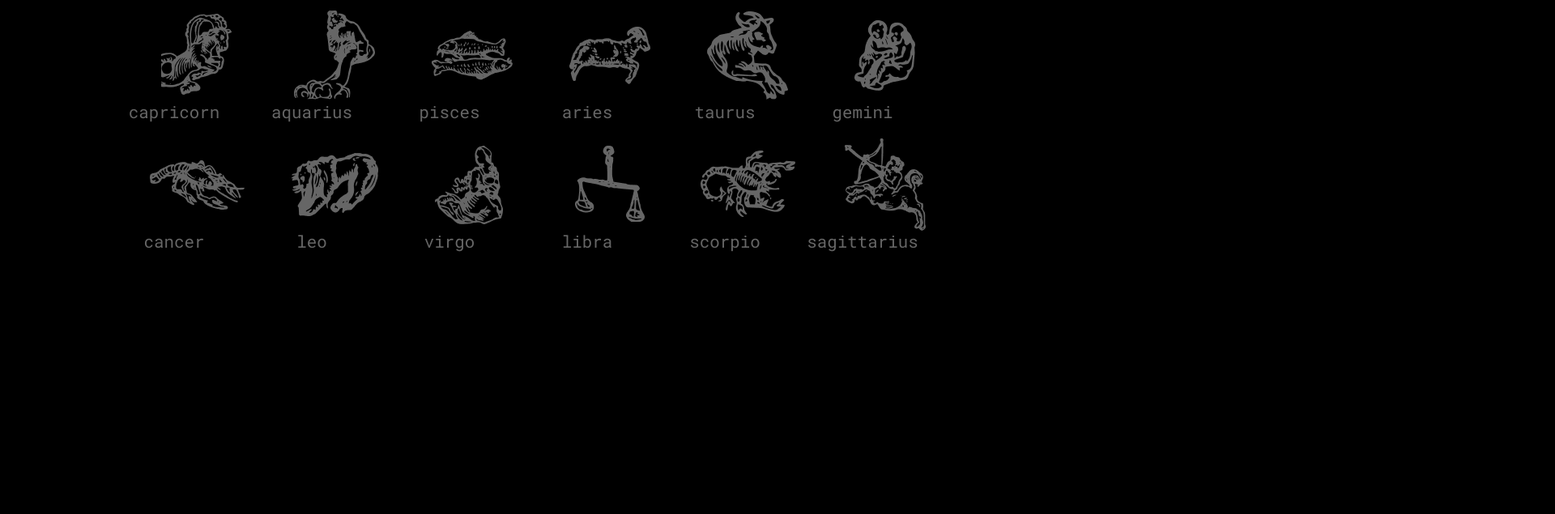
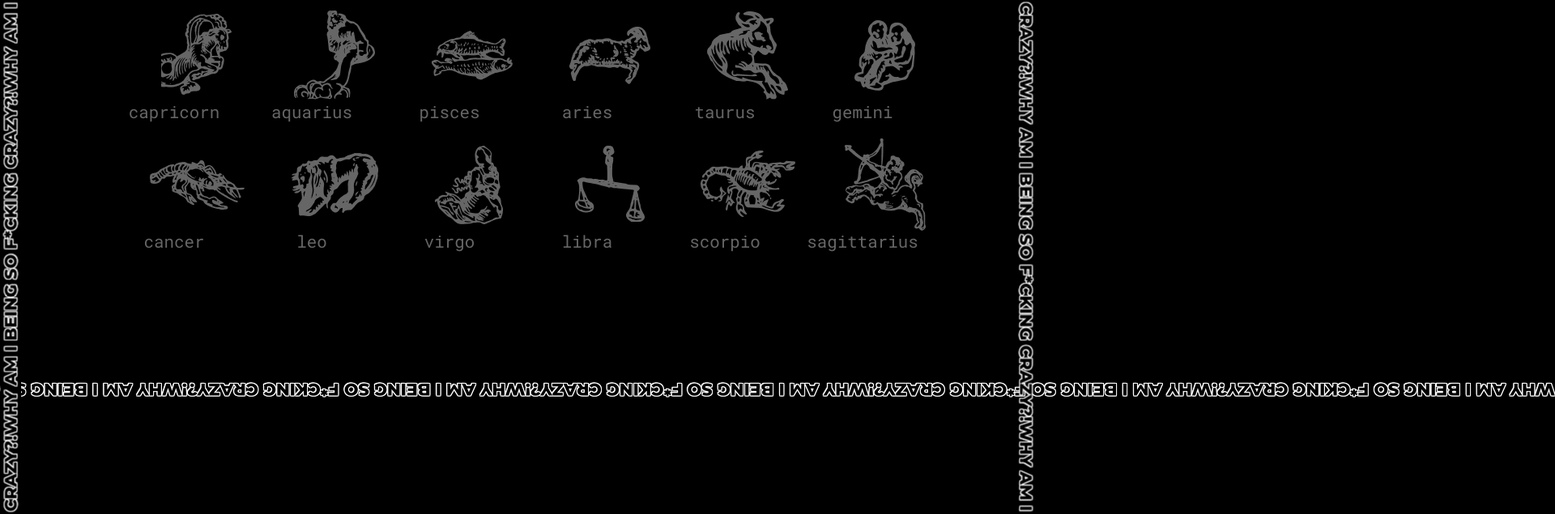
Before and after one commit to danvyle/horrorscope-front, a React (Create React App) app: page / in a window 1280 px wide. Shown: the part 307-942 px from the top of the page at 81% size, 1920 px wide, since content can reach past the window. Before the commit the page ends 800 px from the top, so only its background shows below. Built offline with nearby package versions, Linux system fonts and the light colour scheme.

Commit message:
borders added

```diff
--- a/src/App.css
+++ b/src/App.css
@@ -337,3 +337,161 @@ h4 {
 html {
   background: black;
 }
+
+/* border stuff */
+.border-text {
+  width:100%;
+  position: absolute;
+  display:flex;
+  background:black;
+  white-space:nowrap;
+  font-size: .8em;
+  animation: animate 10s linear infinite;
+  margin: 0;
+  padding: 0;
+  top: 0%;
+  font-family: Montserrat;
+  font-weight: 800;
+  text-shadow:
+  1px 1px 0 #FFFFFF,
+  1px -1px 0 #FFFFFF,
+  -1px 1px 0 #FFFFFF,
+  -1px -1px 0 #FFFFFF,
+  1px 0px 0 #FFFFFF,
+  0px 1px 0 #FFFFFF,
+  -1px 0px 0 #FFFFFF,
+  0px -1px 0px #FFFFFF,
+  1px 1px 1px #FFFFFF,
+  1px 1px 1px #FFFFFF;
+  color: #000000;
+  background: #000000;
+}
+
+@keyframes animate
+{
+  0%
+  {
+    transform: translateX(0);
+  }
+  100%
+  {
+    transform: translateX(-100%);
+  }
+}
+.border-text-bottom {
+  width:100%;
+  position: absolute;
+  display:flex;
+  background:black;
+  white-space:nowrap;
+  font-size: .8em;
+  animation: bottom 10s linear infinite;
+  margin: 0;
+  padding: 0;
+  top: 97%;
+  font-family: Montserrat;
+  font-weight: 800;
+  text-shadow:
+  1px 1px 0 #FFFFFF,
+  1px -1px 0 #FFFFFF,
+  -1px 1px 0 #FFFFFF,
+  -1px -1px 0 #FFFFFF,
+  1px 0px 0 #FFFFFF,
+  0px 1px 0 #FFFFFF,
+  -1px 0px 0 #FFFFFF,
+  0px -1px 0px #FFFFFF,
+  1px 1px 1px #FFFFFF,
+  1px 1px 1px #FFFFFF;
+  color: #000000;
+  background: #000000;
+}
+
+@keyframes bottom
+{
+  0%
+  {
+    transform: rotate(180deg) translateX(0);
+  }
+  100%
+  {
+    transform: rotate(180deg) translateX(-100%);
+  }
+}
+.border-text-left {
+  width:100%;
+  position: absolute;
+  display:flex;
+  background:black;
+  white-space:nowrap;
+  font-size: .8em;
+  animation: left 10s linear infinite;
+  margin: 0;
+  padding: 0;
+  left: -49%;
+  font-family: Montserrat;
+  font-weight: 800;
+  text-shadow:
+  1px 1px 0 #FFFFFF,
+  1px -1px 0 #FFFFFF,
+  -1px 1px 0 #FFFFFF,
+  -1px -1px 0 #FFFFFF,
+  1px 0px 0 #FFFFFF,
+  0px 1px 0 #FFFFFF,
+  -1px 0px 0 #FFFFFF,
+  0px -1px 0px #FFFFFF,
+  1px 1px 1px #FFFFFF,
+  1px 1px 1px #FFFFFF;
+  color: #000000;
+  background: #000000;
+}
+
+@keyframes left
+{
+  0%
+  {
+    transform: rotate(-90deg) translateX(0) ;
+  }
+  100%
+  {
+    transform: rotate(-90deg) translateX(-100%) ;
+  }
+}
+.border-text-right {
+  width:100%;
+  position: absolute;
+  display:flex;
+  background:black;
+  white-space:nowrap;
+  font-size: .8em;
+  animation: right 10s linear infinite;
+  margin: 0;
+  padding: 0;
+  right: -49%;
+  font-family: Montserrat;
+  font-weight: 800;
+  text-shadow:
+  1px 1px 0 #FFFFFF,
+  1px -1px 0 #FFFFFF,
+  -1px 1px 0 #FFFFFF,
+  -1px -1px 0 #FFFFFF,
+  1px 0px 0 #FFFFFF,
+  0px 1px 0 #FFFFFF,
+  -1px 0px 0 #FFFFFF,
+  0px -1px 0px #FFFFFF,
+  1px 1px 1px #FFFFFF,
+  1px 1px 1px #FFFFFF;
+  color: #000000;
+  background: #000000;
+}
+
+@keyframes right
+{
+  0%
+  {
+    transform: rotate(90deg) translateX(0) ;
+  }
+  100%
+  {
+    transform: rotate(90deg) translateX(-100%) ;
+  }
+}
--- a/src/containers/HoroscopeContainer.js
+++ b/src/containers/HoroscopeContainer.js
@@ -37,6 +37,10 @@ class HoroscopeContainer extends React.Component {
   render() {
     return (
       <Router>
+        <div><p className='border-text'> WHY AM I BEING SO F*CKING CRAZY?!WHY AM I BEING SO F*CKING CRAZY?!WHY AM I BEING SO F*CKING CRAZY?!WHY AM I BEING SO F*CKING CRAZY?!WHY AM I BEING SO F*CKING CRAZY?!WHY AM I BEING SO F*CKING CRAZY?!WHY AM I BEING SO F*CKING CRAZY?! </p> </div>
+        <div><p className='border-text-bottom'> WHY AM I BEING SO F*CKING CRAZY?!WHY AM I BEING SO F*CKING CRAZY?!WHY AM I BEING SO F*CKING CRAZY?!WHY AM I BEING SO F*CKING CRAZY?!WHY AM I BEING SO F*CKING CRAZY?!WHY AM I BEING SO F*CKING CRAZY?!WHY AM I BEING SO F*CKING CRAZY?! </p> </div>
+        <div><p className='border-text-left'> WHY AM I BEING SO F*CKING CRAZY?!WHY AM I BEING SO F*CKING CRAZY?!WHY AM I BEING SO F*CKING CRAZY?!WHY AM I BEING SO F*CKING CRAZY?!WHY AM I BEING SO F*CKING CRAZY?!WHY AM I BEING SO F*CKING CRAZY?!WHY AM I BEING SO F*CKING CRAZY?! </p> </div>
+        <div><p className='border-text-right'> WHY AM I BEING SO F*CKING CRAZY?!WHY AM I BEING SO F*CKING CRAZY?!WHY AM I BEING SO F*CKING CRAZY?!WHY AM I BEING SO F*CKING CRAZY?!WHY AM I BEING SO F*CKING CRAZY?!WHY AM I BEING SO F*CKING CRAZY?!WHY AM I BEING SO F*CKING CRAZY?! </p> </div>
         <div className="Horoscope">
           <header className="Horoscope-header">
             <h1 >HORRORSCOPES</h1>
```
